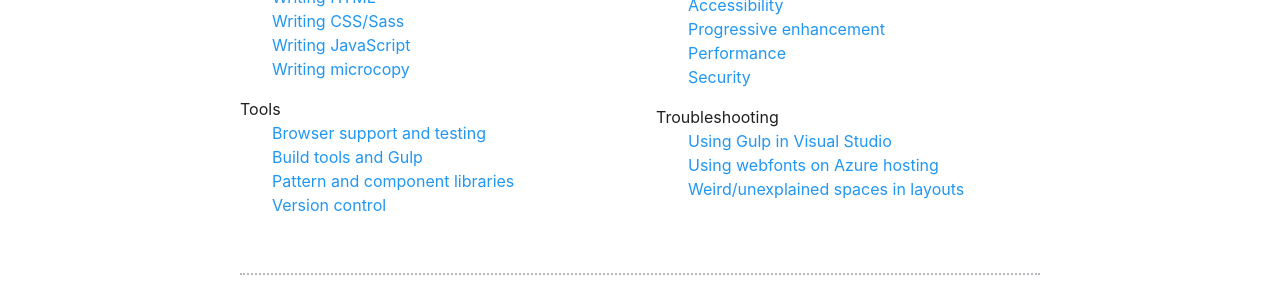
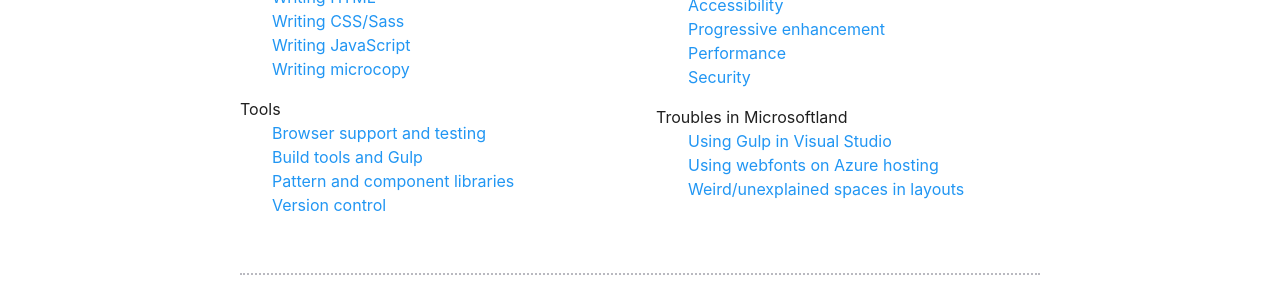
Before and after one commit to querkmachine/FSFrontEndDocs, a Jekyll site: the page built from index.md, in a window 1280 px wide. Shown: the part 835-1128 px from the top of the page. Built offline with Jekyll 4.4.1, drawn with Linux system fonts in a browser that asks for light colours; some web fonts are replaced.

```diff
--- a/_includes/nav.html
+++ b/_includes/nav.html
@@ -3,37 +3,37 @@
 		<li><a href="{{ site.baseurl }}/">Introduction</a></li>
 		<li>Authoring guidelines
 			<ul>
-				<li><a href="{{ site.baseurl }}/authoring-guidelines/authoring-guidelines.html">General guidelines</a></li>
-				<li><a href="{{ site.baseurl }}/authoring-guidelines/writing-html.html">Writing HTML</a></li>
-				<li><a href="{{ site.baseurl }}/authoring-guidelines/writing-css-sass.html">Writing CSS/Sass</a></li>
-				<li><a href="{{ site.baseurl }}/authoring-guidelines/writing-javascript.html">Writing JavaScript</a></li>
-				<li><a href="{{ site.baseurl }}/authoring-guidelines/writing-microcopy.html">Writing microcopy</a></li>
+				<li><a href="{{ site.baseurl }}{% link authoring-guidelines/authoring-guidelines.md %}">General guidelines</a></li>
+				<li><a href="{{ site.baseurl }}{% link authoring-guidelines/writing-html.md %}">Writing HTML</a></li>
+				<li><a href="{{ site.baseurl }}{% link authoring-guidelines/writing-css-sass.md %}">Writing CSS/Sass</a></li>
+				<li><a href="{{ site.baseurl }}{% link authoring-guidelines/writing-javascript.md %}">Writing JavaScript</a></li>
+				<li><a href="{{ site.baseurl }}{% link authoring-guidelines/writing-microcopy.md %}">Writing microcopy</a></li>
 			</ul>
 		</li>
 		<li>Tools
 			<ul>
-				<li><a href="{{ site.baseurl }}/tools/browser-support.html">Browser support and testing</a></li>
-				<li><a href="{{ site.baseurl }}/tools/build-tools.html">Build tools and Gulp</a></li>
-				<li><a href="{{ site.baseurl }}/tools/pattern-libraries.html">Pattern and component libraries</a></li>
-				<li><a href="{{ site.baseurl }}/tools/version-control.html">Version control</a></li>
+				<li><a href="{{ site.baseurl }}{% link tools/browser-support.md %}">Browser support and testing</a></li>
+				<li><a href="{{ site.baseurl }}{% link tools/build-tools.md %}">Build tools and Gulp</a></li>
+				<li><a href="{{ site.baseurl }}{% link tools/pattern-libraries.md %}">Pattern and component libraries</a></li>
+				<li><a href="{{ site.baseurl }}{% link tools/version-control.md %}">Version control</a></li>
 			</ul>
 		</li>
 		<li>Front-end concepts
 			<ul>
-				<li><a href="{{ site.baseurl }}/concepts/responsive-design.html">Responsive design</a></li>
-				<li><a href="{{ site.baseurl }}/concepts/atomic-design.html">Atomic design</a></li>
-				<li><a href="{{ site.baseurl }}/concepts/user-experience.html">User experience</a></li>
-				<li><a href="{{ site.baseurl }}/concepts/accessibility.html">Accessibility</a></li>
-				<li><a href="{{ site.baseurl }}/concepts/progressive-enhancement.html">Progressive enhancement</a></li>
-				<li><a href="{{ site.baseurl }}/concepts/performance.html">Performance</a></li>
-				<li><a href="{{ site.baseurl }}/concepts/security.html">Security</a></li>
+				<li><a href="{{ site.baseurl }}{% link concepts/responsive-design.md %}">Responsive design</a></li>
+				<li><a href="{{ site.baseurl }}{% link concepts/atomic-design.md %}">Atomic design</a></li>
+				<li><a href="{{ site.baseurl }}{% link concepts/user-experience.md %}">User experience</a></li>
+				<li><a href="{{ site.baseurl }}{% link concepts/accessibility.md %}">Accessibility</a></li>
+				<li><a href="{{ site.baseurl }}{% link concepts/progressive-enhancement.md %}">Progressive enhancement</a></li>
+				<li><a href="{{ site.baseurl }}{% link concepts/performance.md %}">Performance</a></li>
+				<li><a href="{{ site.baseurl }}{% link concepts/security.md %}">Security</a></li>
 			</ul>
 		</li>
-		<li>Troubleshooting
+		<li>Troubles in Microsoftland
 			<ul>
-				<li><a href="{{ site.baseurl }}/troubleshooting/gulp-vs2015.html">Using Gulp in Visual Studio</a></li>
-				<li><a href="{{ site.baseurl }}/troubleshooting/webfonts-on-azure.html">Using webfonts on Azure hosting</a></li>
-				<li><a href="{{ site.baseurl }}/troubleshooting/vs-bom.html">Weird/unexplained spaces in layouts</a></li>
+				<li><a href="{{ site.baseurl }}{% link troubleshooting/gulp-vs2015.md %}">Using Gulp in Visual Studio</a></li>
+				<li><a href="{{ site.baseurl }}{% link troubleshooting/webfonts-on-azure.md %}">Using webfonts on Azure hosting</a></li>
+				<li><a href="{{ site.baseurl }}{% link troubleshooting/vs-bom.md %}">Weird/unexplained spaces in layouts</a></li>
 			</ul>
 		</li>
 	</ul>
```
